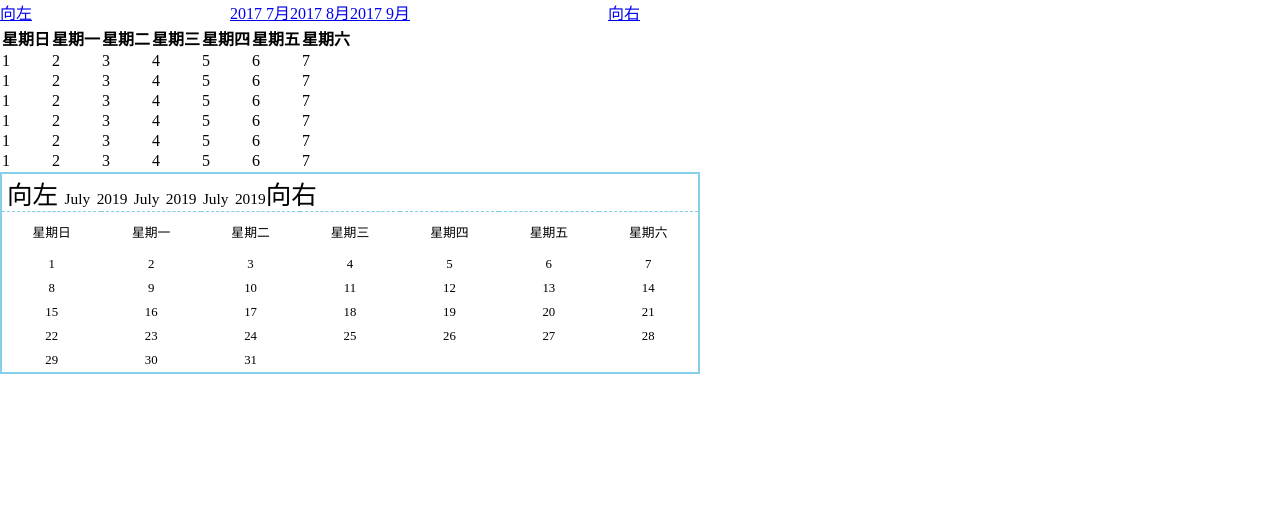
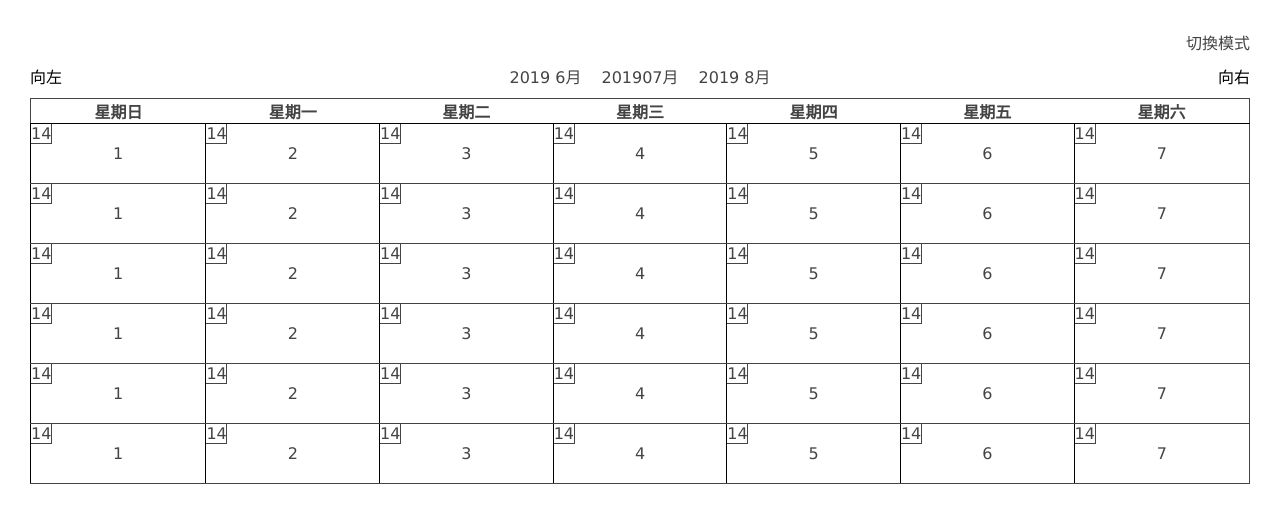
Before and after one commit to andrewCheng078/React-Calendar, a React (Create React App) app: page / in a window 1280 px wide. Shown: the top 522 px of the page. Built offline with nearby package versions, Linux system fonts and the light colour scheme.

Commit message:
add moment

```diff
--- a/src/components/Calendar/Calendar.js
+++ b/src/components/Calendar/Calendar.js
@@ -1,39 +1,107 @@
 import React, { Component } from 'react'
 import './Calendar.scss';
-const moment = require('moment');
-// import jsonData from '../../data/data1.json';
-// console.log('jsonData',jsonData);
-console.log(moment().format())
+import moment from 'moment';
+
+
 
 export default class Calendar extends Component {
-constructor() {
-            super();
-        this.state = {
-            initYearMonth:'',
+
+    state = {
+        initYearMonth: moment().format("YYYYMM") || this.props.initYearMonth,
+        firstDayWeek: '',
+        endDayWeek: '',
+        daysInMonth: '',
+        days:[],
+        data:[],
+        listLeft: '',
+        listCenter: '',
+        listRight: '',
 
     }
+
+    filterData = () => {
+        //do something
+
+    }
+
+    createDays = () => {
+        const { firstDayWeek, endDayWeek, daysInMonth } = this.state;
+
+    }
+
+     prevMonth = async ()=> {
+
+        let prev = moment(this.state.initYearMonth, "YYYYMM").add(-1, "M").format("YYYYMM");
+        await this.setState({
+            initYearMonth: prev,
+
+        })
+        await this.listValue();
+        console.log('prev',prev);
+    }
+
+    nextMonth = async () => {
+
+        let next = moment(this.state.initYearMonth, "YYYYMM").add(+1, "M").format("YYYYMM");
+        await this.setState({
+            initYearMonth: next,
+
+        })
+        await this.listValue();
+        console.log('next',next);
+    }
+
+    leftList = () => {this.prevMonth()}
+    centerList = () => { /*center*/}
+    rightList = () => {this.nextMonth()}
+
+    listValue = () => {
+        this.setState({
+            listLeft: moment(this.state.initYearMonth, "YYYYMM").add(-1, "M").format("YYYY M"),
+            listCenter: this.state.initYearMonth,
+            listRight: moment(this.state.initYearMonth, "YYYYMM").add(+1, "M").format("YYYY M"),
+        })
+    }
+
+
+    componentDidMount() {
+        let { initYearMonth } = this.state;
+        this.listValue();
+        const firstDayWeek = moment(initYearMonth, "YYYYMM").startOf('month').format('d');
+        const endDayWeek = moment(initYearMonth, "YYYYMM").endOf('month').format('d');
+        const daysInMonth = moment(initYearMonth).daysInMonth();
+        console.log('firstDayWeek', firstDayWeek);
+        console.log('endDayWeek', endDayWeek);
+        console.log('daysInMonth', daysInMonth);
+        this.setState({
+            firstDayWeek: firstDayWeek,
+            endDayWeek: endDayWeek,
+            daysInMonth: daysInMonth,
+        });
     }
 
 
     render() {
+        const { initYearMonth, listLeft, listCenter, listRight, } = this.state;
         return (
             <div>
                 {/* 可加上這兩個修飾符來切換日曆模式或列表模式 calendars_daymode,calendars_listmode */}
                 <div className="calendars calendars_daymode">
+                <a href="#" className="prev on"  style={{float:'right'}}>切換模式</a>
                     <div className="calendars_tabWrap">
-                        <a href="#" className="prev on">向左</a>
+                        <a href="#" className="prev on" onClick={this.prevMonth}>向左</a>
                         <ul className="ntb_tab">
-                            <li className="tab">
-                                <a href="#"><span>2017 7月</span></a>
+                            <li className="tab" onClick={this.leftList}>
+                                <a href="#"><span>{listLeft}月</span></a>
                             </li>
-                            <li className="tab">
-                                <a href="#"><span>2017 8月</span></a>
+                            <li className="tab" onClick={this.centerList}>
+                                <a href="#"><span>{listCenter}月</span></a>
                             </li>
-                            <li className="tab">
-                                <a href="#"><span>2017 9月</span></a>
+                            <li className="tab" onClick={this.rightList}>
+                                <a href="#"><span>{listRight}月</span></a>
                             </li>
                         </ul>
-                        <a href="#" className="next on">向右</a>
+                        <a href="#" className="next on" onClick={this.nextMonth}>向右</a>
                     </div>
                     <table>
                         <thead>
@@ -139,3 +207,17 @@ constructor() {
                             <span className="price">$4,999</span>
                         </li>
                     </ul> */
+
+
+
+                    // <td className="currentDays" date="2019/08/01">
+                    // <div className="day js_day">
+                    //     <span class="num">1</span>
+                    //     <span class="tip js_tip">成團</span>
+                    //     <div className="details js_details">
+                    //         <span class="status js_status lb-org">報名</span>
+                    //         <span class="sell">可賣 : <i class="js_sell">2</i></span>
+                    //         <span class="group">團位 : <i class="js_group">8</i></span>
+                    //         <span class="price js_price">$22,900</span>
+                    //     </div>
+                    // </div>
--- a/src/components/Calendar/Calendar.scss
+++ b/src/components/Calendar/Calendar.scss
@@ -1,14 +1,46 @@
 .calendars{
-    width: 50%;
+    padding: 30px;
     margin: auto 0;
 }
 .calendars_tabWrap{
     width: 100%;
     display: flex;
     justify-content: space-between;
+    align-items: center;
+    a{color: black;}
     ul{
         list-style: none;
         display: flex;
-        justify-content: space-between;
+        li{
+            margin: 10px;
+            a{color: black;}
+
+        }
+    }
+
+}
+.calendars table{
+    width: 100%;
+    text-align: center;
+    border-collapse: collapse;
+    border-spacing: 0;
+    border: 1px solid;
+    thead{border-bottom: 1px solid black;}
+    tr{
+        td{
+            position: relative;
+            border-left: 1px solid black;
+            border-bottom: 1px solid;
+            height: 60px;
+        }
+        td:before{
+            position: absolute;
+            content: '14';
+            width: 20px;
+            left: 0;
+            top: 0;
+            border-right: 1px solid ;
+            border-bottom: 1px solid;
+        }
     }
 }
--- a/src/components/demo/demo.js
+++ b/src/components/demo/demo.js
@@ -177,7 +177,7 @@ export default class Demo extends React.Component {
                 rows.push(insertRow);
             }
         });
-
+        console.log('rows',rows);
         let trElems = rows.map((d, i) => {
             return (
                 <tr key={i*100}>
--- a/src/index.css
+++ b/src/index.css
@@ -2,4 +2,7 @@
   margin: 0;
   padding: 0;
   box-sizing: border-box;
+  text-decoration:none;
+  color: #444;
+  font-family: Verdana,Arial,\\5FAE\8EDF\6B63\9ED1\9AD4,Microsoft JhengHei,\\5FAE\8EDF\96C5\9ED1\9AD4,Microsoft YaHei;
 }
--- a/src/pages/App.js
+++ b/src/pages/App.js
@@ -33,10 +33,10 @@ export default class App extends Component {
           <Calendar
           ref={ this.calendarRef }
           dataSource={ false }
-          initYearMonth={ `201705` }
+          initYearMonth={ `201907` }
           dataKeySetting={ false }
           />
-          <Demo/>
+          {/* <Demo/> */}
       </div>
     )
   }
```
Lines whose indentation alone changed are shown as unchanged.
